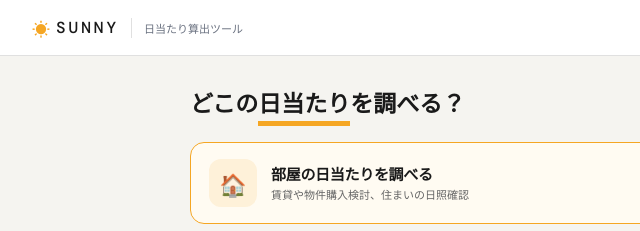
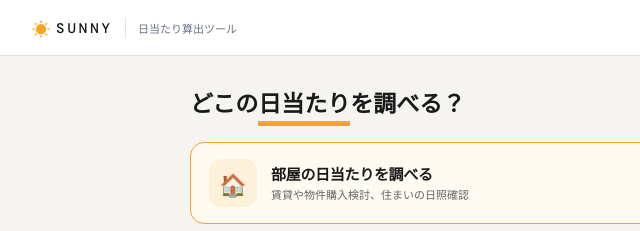
Before and after one commit to kokingbeach-netizen/sunny-app, a website: page index.html in a window 1280 px wide. Shown: the top 231 px of the page, 0-640 px from the left. Drawn offline with nearby package versions, Linux system fonts and the light colour scheme.

Commit message:
reduce logo-text size from 16px to 14px to match other pages

```diff
--- a/index.html
+++ b/index.html
@@ -40,7 +40,7 @@
       padding: 0 32px; height: 56px;
     }
     .topbar-left { display: flex; align-items: center; gap: 12px; }
-    .logo-text { font-family: 'DM Mono', monospace; font-size: 16px; font-weight: 500; color: #1A1A1A; letter-spacing: 3px; }
+    .logo-text { font-family: 'DM Mono', monospace; font-size: 14px; font-weight: 500; color: #1A1A1A; letter-spacing: 3px; }
     .logo-divider { width: 1px; height: 20px; background: rgba(0,0,0,0.12); }
     .logo-sub { font-size: 11px; color: #6B7280; }
     .topbar-right { display: flex; align-items: center; gap: 20px; }
```
